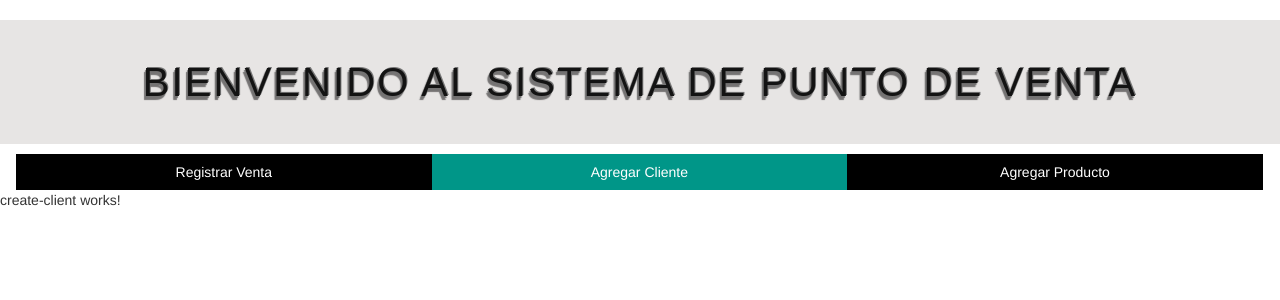
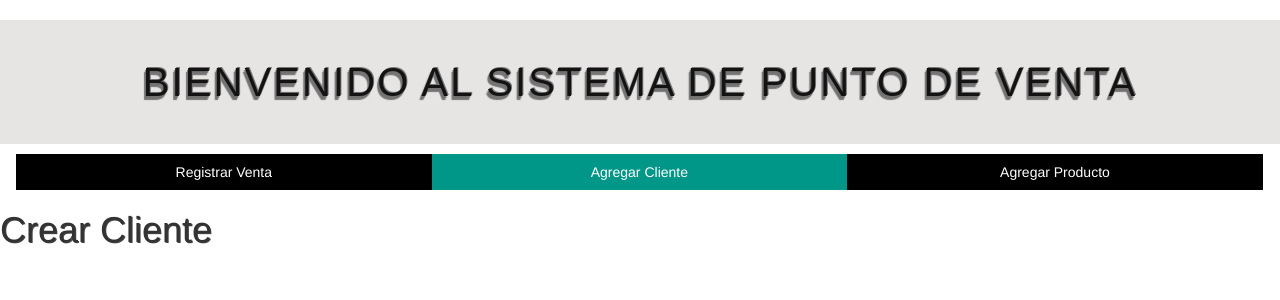
Before and after one commit to soldash/FormPost, an Angular app: page / in a window 1280 px wide. Both pictures are taken after a click on the button "Agregar Cliente". Shown: the top 300 px of the page. Built offline with nearby package versions, Linux system fonts and the light colour scheme; no server answers.

Commit message:
Form Cliente

```diff
--- a/src/app/create-client/create-client.component.html
+++ b/src/app/create-client/create-client.component.html
@@ -1,3 +1 @@
-<p>
-  create-client works!
-</p>
+<h1 class="w3-blue" style="text-shadow:1px 1px 0 #444">Crear Cliente</h1>
```
